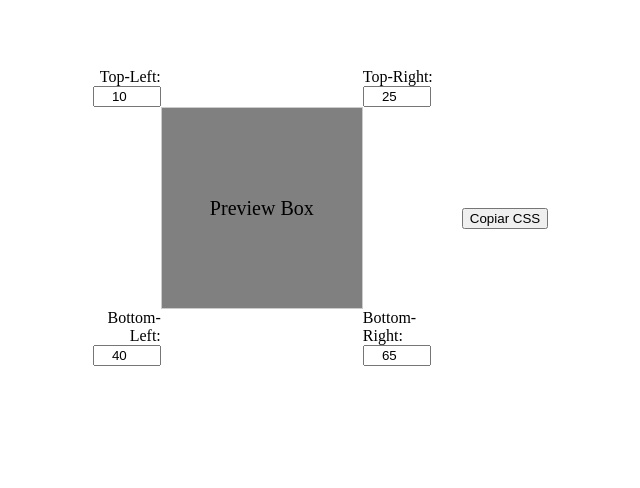
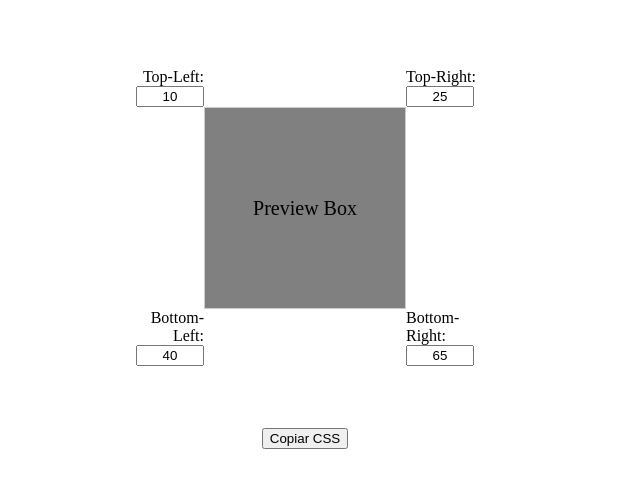
Before and after one commit to slcmachad/Diversos_Projetos_Em_Angular, an Angular app in the folder project-001-border-radius-previewer/: page / in a window 1280 px wide. Shown: the top 488 px of the page, without its empty margins (335-975 px from the left). Built offline with nearby package versions, Linux system fonts and the light colour scheme.

Commit message:
<style> retirando flexinhas do input tipo number

```diff
--- a/project-001-border-radius-previewer/src/app/border-radius-previewer/border-radius-previewer.component.css
+++ b/project-001-border-radius-previewer/src/app/border-radius-previewer/border-radius-previewer.component.css
@@ -1,6 +1,6 @@
 body{
   display: flex;
-  flex-direction: row;
+  flex-direction: column;
   justify-content: center;
   align-items: center;
 }
@@ -61,3 +61,6 @@
 button{
   margin-top: 20px;
 }
+
+input[type=number]::-webkit-inner-spin-button,
+input[type=number]::-webkit-outer-spin-button { -webkit-appearance: none; margin: 0; }
```
